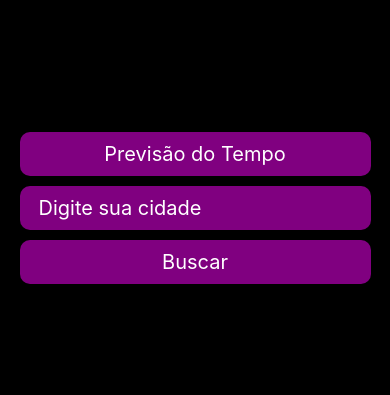
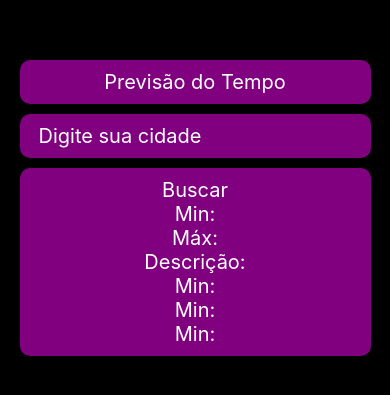
Before and after one commit to AndreyMouraGouvea/WeatherApiReact, a React Native app: screen / in a window 390 px wide. Shown: the part 209-604 px from the top of the page. Built offline with nearby package versions, Linux system fonts and the light colour scheme.

Commit message:
component Api and Render of Api done

```diff
--- a/package.json
+++ b/package.json
@@ -8,6 +8,7 @@
     "eject": "expo eject"
   },
   "dependencies": {
+    "axios": "^0.27.2",
     "expo": "~45.0.0",
     "expo-status-bar": "~1.3.0",
     "react": "17.0.2",
--- a/src/Pages/Home.js
+++ b/src/Pages/Home.js
@@ -1,5 +1,7 @@
 import React from 'react'
 import { Text, View, StyleSheet, TextInput, TouchableOpacity } from 'react-native'
+import Tempo from '../components/Tempo'
+import API from '../components/Api'
 
 function Home() {
 
@@ -18,6 +20,7 @@ function Home() {
                 <TouchableOpacity>
                     <Text style={styles.text}>Buscar</Text>
                 </TouchableOpacity>
+                <Tempo />
             </View>
         </View>
     )
--- /dev/null
+++ b/src/components/Api.js
@@ -0,0 +1,7 @@
+import axios from "axios";
+
+const API = axios.create({
+    baseURL: 'https://api.hgbrasil.com/'
+})
+
+export default API
--- /dev/null
+++ b/src/components/Tempo.js
@@ -0,0 +1,33 @@
+import React from 'react';
+import { View, Text, StyleSheet } from 'react-native'
+
+function Tempo() {
+
+    return (
+
+        <View style={styles.container}>
+            <Text style={styles.text}>Min:</Text>
+            <Text style={styles.text}>Máx:</Text>
+            <Text style={styles.text}>Descrição:</Text>
+            <Text style={styles.text}>Min:</Text>
+            <Text style={styles.text}>Min:</Text>
+            <Text style={styles.text}>Min:</Text>
+        </View>
+    )
+
+}
+
+const styles = StyleSheet.create({
+    container: {
+        width: '90%',
+        alignItems: 'center',
+        justifyContent: 'center'
+    },
+    text: {
+        fontSize: 20,
+        color: '#FFF'
+    }
+
+})
+
+export default Tempo
```
Also changed, not shown: 2 other files (tests, documents, lock files or other folders).
